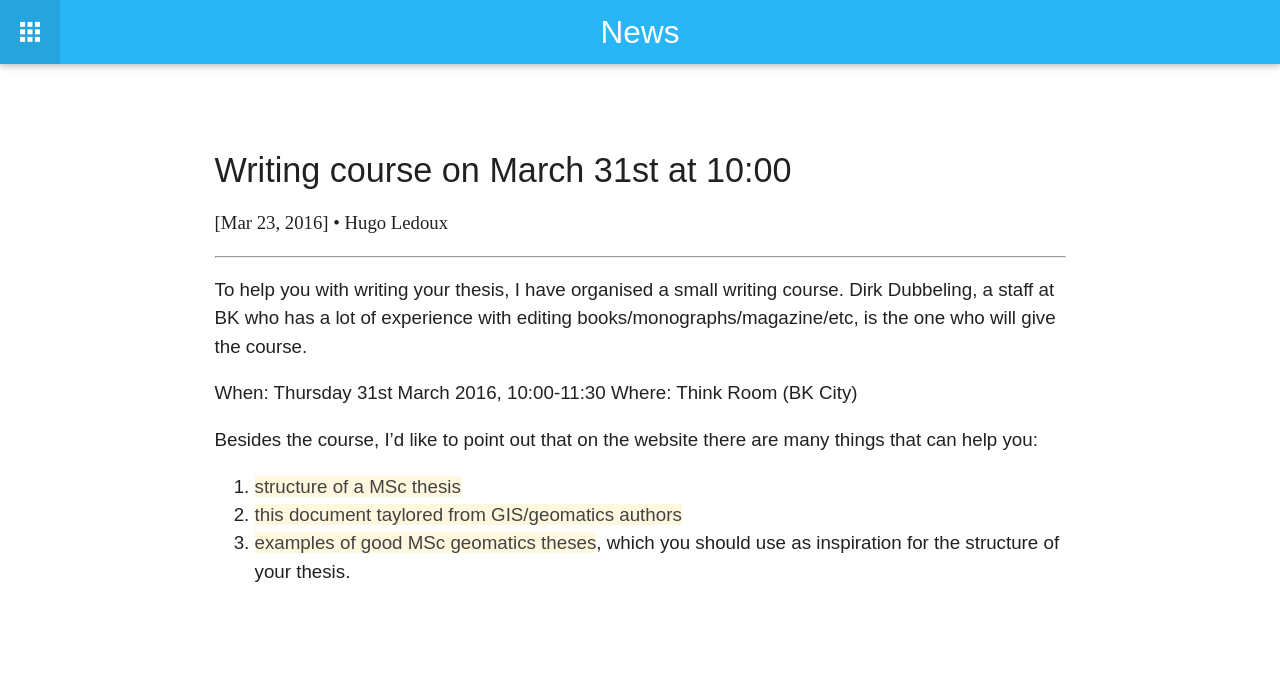
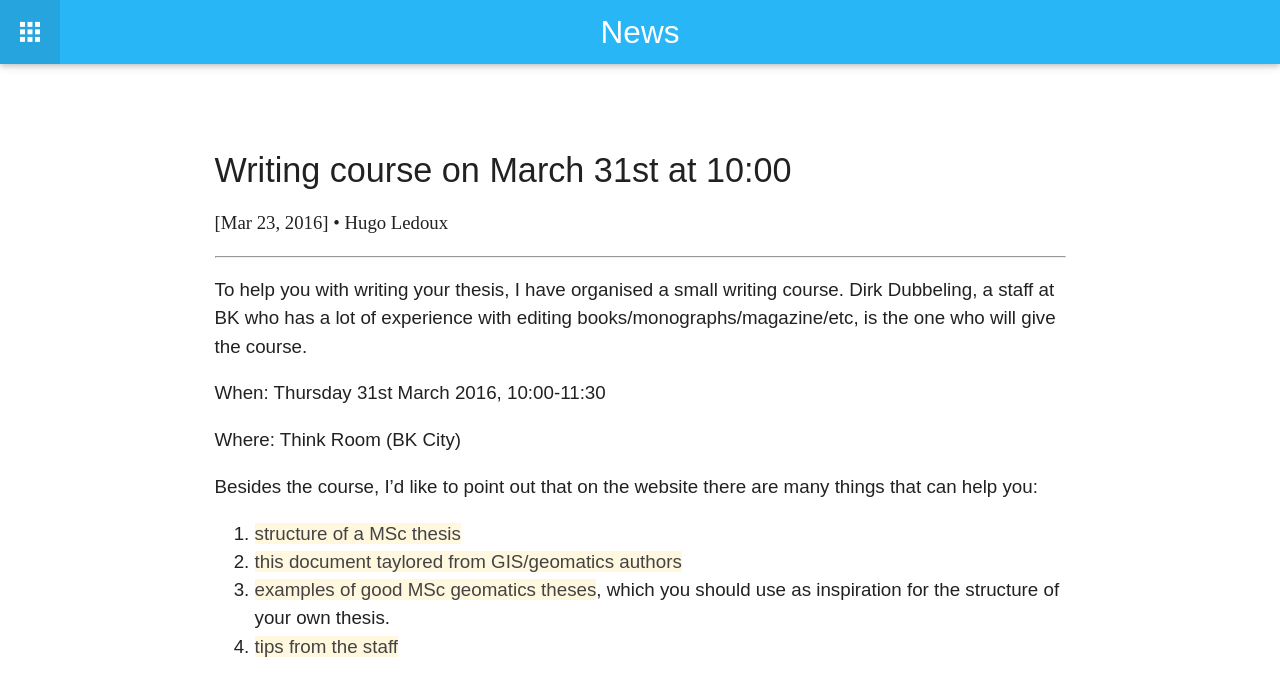
Before and after one commit to tudelft3d/geo2020, a Jekyll site: the page built from _posts/2016-03-23-writing-course.md, in a window 1280 px wide. Shown: the top 696 px of the page. Built offline with Jekyll 4.4.1, drawn with Linux system fonts in a browser that asks for light colours; nearby versions of some CDN libraries.

Commit message:
fixed a few things

```diff
--- a/_posts/2016-03-23-writing-course.md
+++ b/_posts/2016-03-23-writing-course.md
@@ -9,10 +9,12 @@ To help you with writing your thesis, I have organised a small writing course.
 Dirk Dubbeling, a staff at BK who has a lot of experience with editing books/monographs/magazine/etc, is the one who will give the course.
 
 When: Thursday 31st March 2016, 10:00-11:30
+
 Where: Think Room (BK City)
 
 Besides the course, I'd like to point out that on the website there are many things that can help you:
 
   1. [structure of a MSc thesis](http://tudelftgeomatics.github.io/thesis/templates/)
   1. [this document taylored from GIS/geomatics authors](http://tudelftgeomatics.github.io/thesis/tips/#read-this-document-about-producing-research-articles)
-  1. [examples of good MSc geomatics theses](http://tudelftgeomatics.github.io/thesis/exampletheses/), which you should use as inspiration for the structure of your thesis.
+  1. [examples of good MSc geomatics theses](http://tudelftgeomatics.github.io/thesis/exampletheses/), which you should use as inspiration for the structure of your own thesis.
+  1. [tips from the staff](http://tudelftgeomatics.github.io/thesis/tips/)
```
